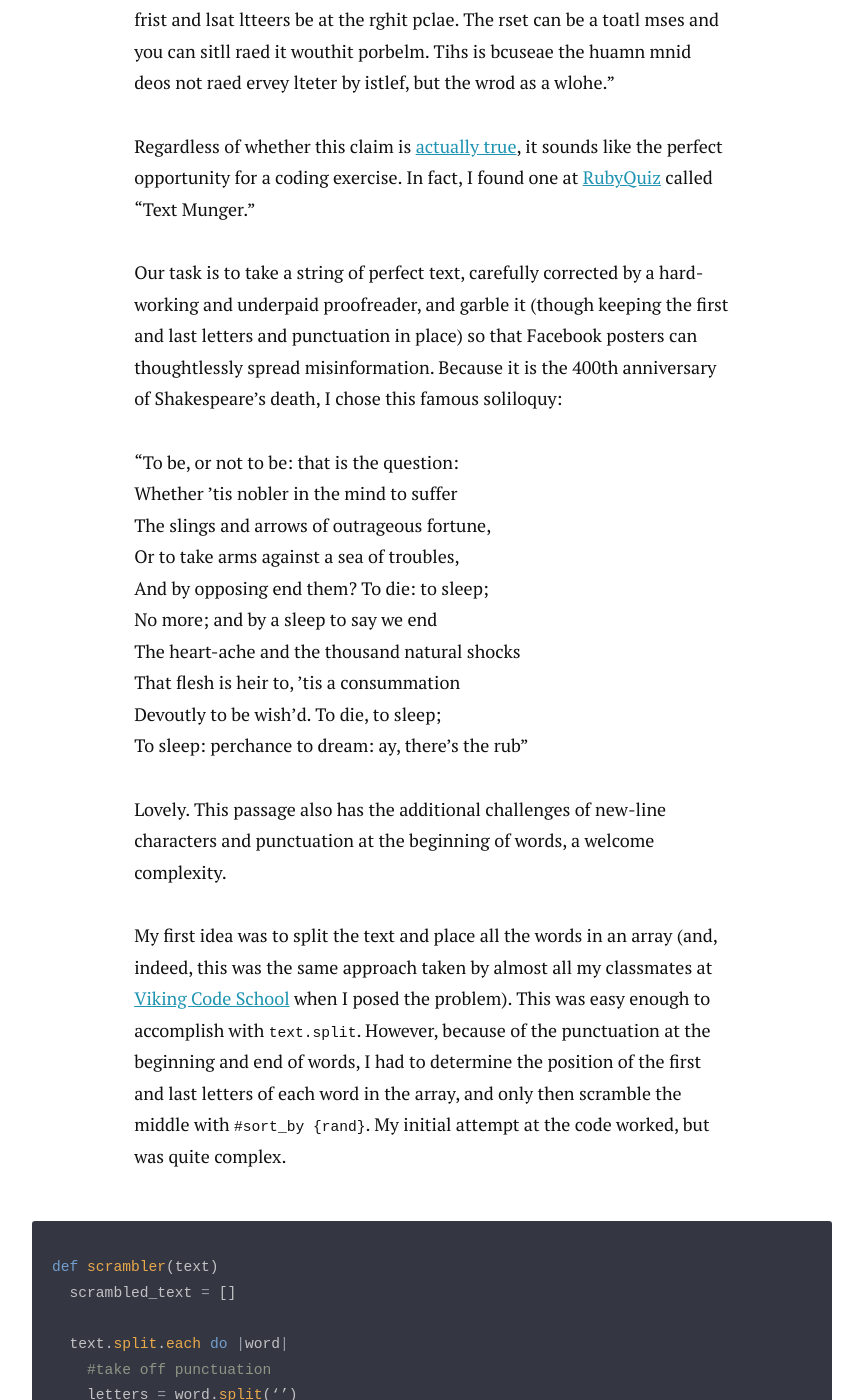
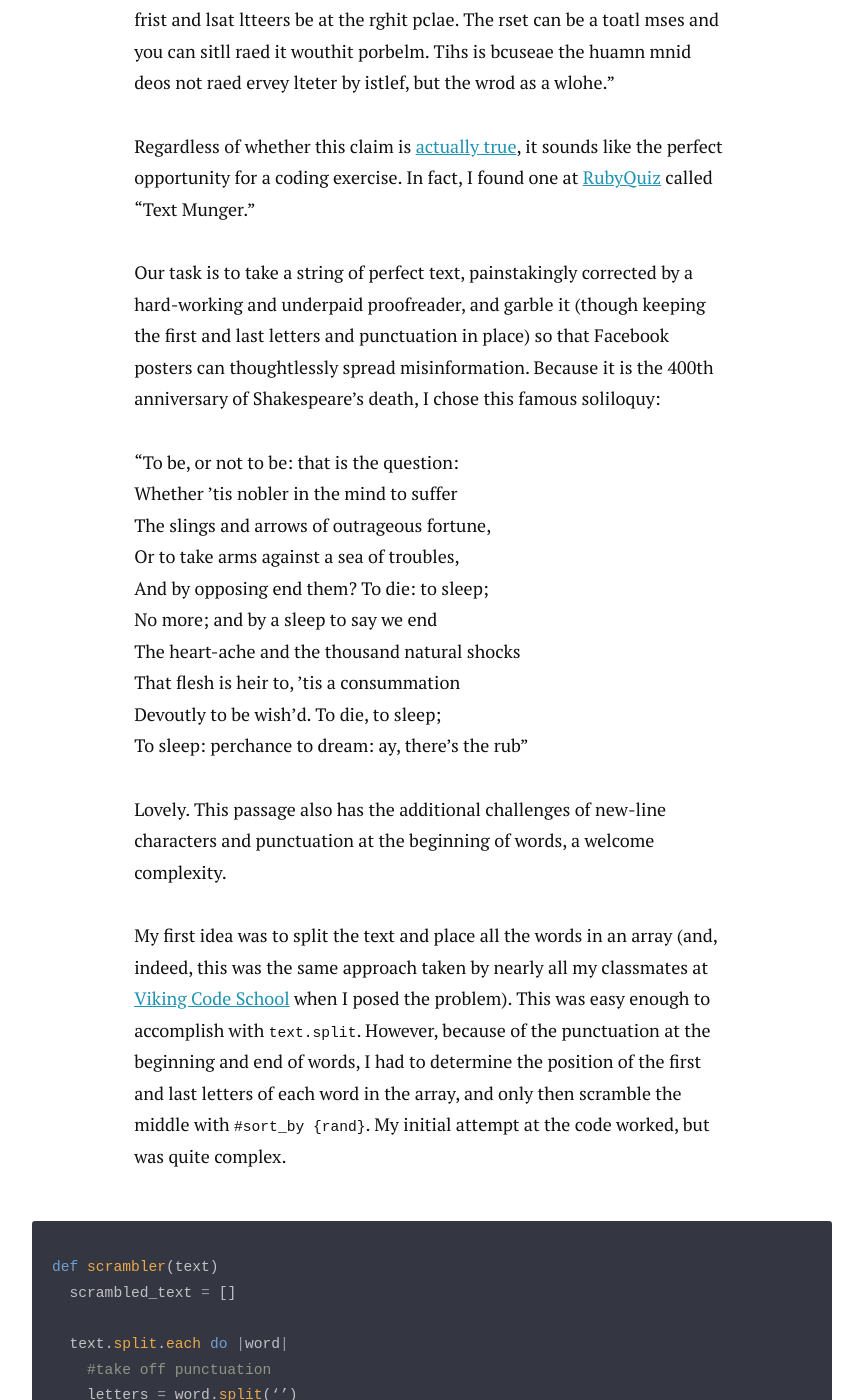
Before and after one commit to philipcolejohnson/philipcolejohnson.github.io, a Jekyll site: the page built from _posts/2016-06-13-scrambler.markdown, in a window 1280 px wide and 1400 px high, scrolled down 823 px. Shown: the whole window, without its empty margins (208-1071 px from the left). Built offline with Jekyll 4.4.1, drawn with Linux system fonts in a browser that asks for light colours; nearby versions of some CDN libraries; some of the changed text lies outside the part shown.

Commit message:
Can't stop, won't stop

```diff
--- a/_posts/2016-06-13-scrambler.markdown
+++ b/_posts/2016-06-13-scrambler.markdown
@@ -10,7 +10,7 @@ date:   2016-06-13
 
 Regardless of whether this claim is [actually true](http://www.mrc-cbu.cam.ac.uk/people/matt.davis/cmabridge/), it sounds like the perfect opportunity for a coding exercise. In fact, I found one at [RubyQuiz](http://rubyquiz.com/quiz76.html) called “Text Munger.”
 
-Our task is to take a string of perfect text, carefully corrected by a hard-working and underpaid proofreader, and garble it (though keeping the first and last letters and punctuation in place) so that Facebook posters can thoughtlessly spread misinformation. Because it is the 400th anniversary of Shakespeare’s death, I chose this famous soliloquy:
+Our task is to take a string of perfect text, painstakingly corrected by a hard-working and underpaid proofreader, and garble it (though keeping the first and last letters and punctuation in place) so that Facebook posters can thoughtlessly spread misinformation. Because it is the 400th anniversary of Shakespeare’s death, I chose this famous soliloquy:
 
 <q>To be, or not to be: that is the question:<br>
 Whether ’tis nobler in the mind to suffer<br>
@@ -25,7 +25,7 @@ To sleep: perchance to dream: ay, there’s the rub</q>
 
 Lovely. This passage also has the additional challenges of new-line characters and punctuation at the beginning of words, a welcome complexity.
 
-My first idea was to split the text and place all the words in an array (and, indeed, this was the same approach taken by almost all my classmates at [Viking Code School](https://www.vikingcodeschool.com/) when I posed the problem). This was easy enough to accomplish with <code>text.split</code>. However, because of the punctuation at the beginning and end of words, I had to determine the position of the first and last letters of each word in the array, and only then scramble the middle with <code>#sort_by {rand}</code>. My initial attempt at the code worked, but was quite complex.
+My first idea was to split the text and place all the words in an array (and, indeed, this was the same approach taken by nearly all my classmates at [Viking Code School](https://www.vikingcodeschool.com/) when I posed the problem). This was easy enough to accomplish with <code>text.split</code>. However, because of the punctuation at the beginning and end of words, I had to determine the position of the first and last letters of each word in the array, and only then scramble the middle with <code>#sort_by {rand}</code>. My initial attempt at the code worked, but was quite complex.
 
 {% highlight ruby %}
 def scrambler(text)
```
Also changed, not shown: other parts of _posts/2016-06-13-scrambler.markdown (+2 -2 lines).
